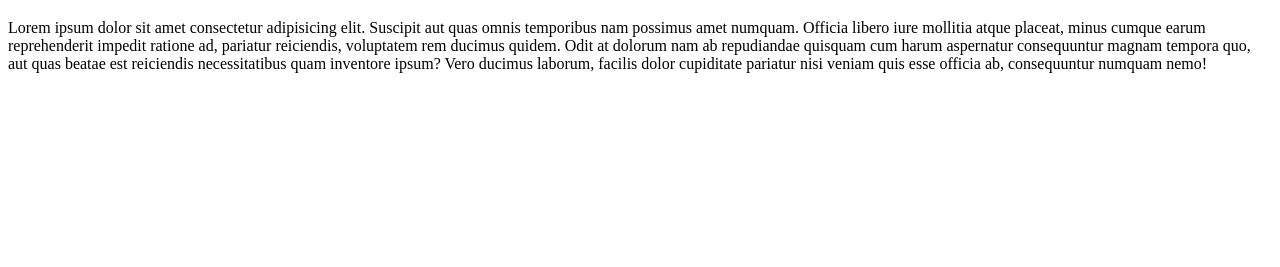
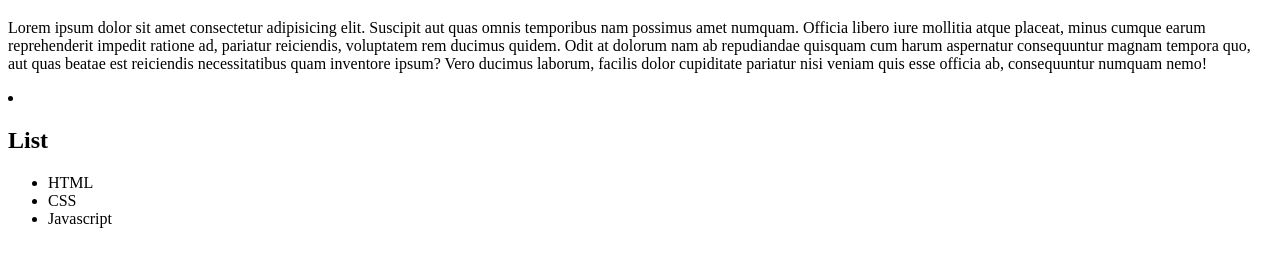
Before and after one commit to hariprasanth-mitrahsoft/Merging, a plain HTML site: page index.html in a window 1280 px wide. Shown: the part 61-328 px from the top of the page. Drawn offline with Linux system fonts and the light colour scheme.

Commit message:
Add some list menu

```diff
--- a/index.html
+++ b/index.html
@@ -8,5 +8,14 @@
 <body>
     <h1>Merge conflcits</h1>
     <p>Lorem ipsum dolor sit amet consectetur adipisicing elit. Suscipit aut quas omnis temporibus nam possimus amet numquam. Officia libero iure mollitia atque placeat, minus cumque earum reprehenderit impedit ratione ad, pariatur reiciendis, voluptatem rem ducimus quidem. Odit at dolorum nam ab repudiandae quisquam cum harum aspernatur consequuntur magnam tempora quo, aut quas beatae est reiciendis necessitatibus quam inventore ipsum? Vero ducimus laborum, facilis dolor cupiditate pariatur nisi veniam quis esse officia ab, consequuntur numquam nemo!</p>
+    <li>
+        <h2>List</h2>
+        <ul>
+            <li>HTML</li>
+            <li>CSS</li>
+            <li>Javascript</li>
+        </ul>
+    </li>
+
 </body>
 </html>
```
